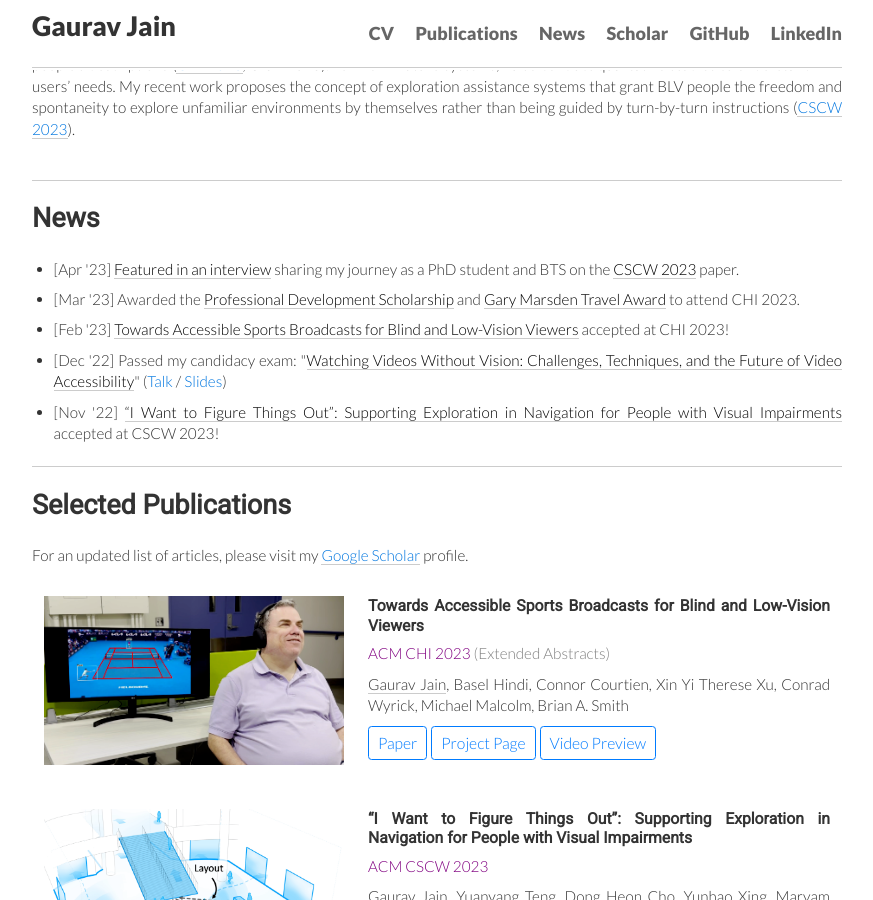
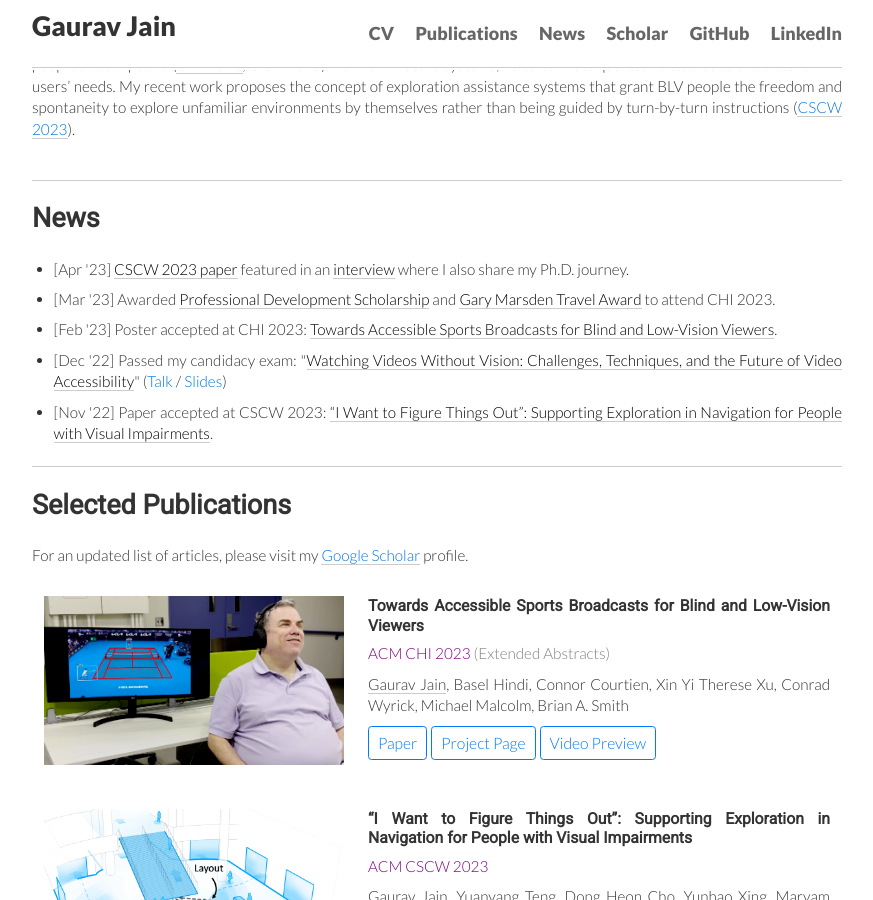
Before and after one commit to Gaurav1302/gaurav1302.github.io, a Jekyll site: the page built from index.html, in a window 1280 px wide and 900 px high, scrolled down 332 px. Shown: the whole window, without its empty margins (203-1076 px from the left). Built offline with Jekyll 4.4.1, drawn with Linux system fonts in a browser that asks for light colours; nearby versions of some CDN libraries.

Commit message:
updated news framing.

```diff
--- a/index.html
+++ b/index.html
@@ -65,19 +65,20 @@ tags: about
       <p>[Jun '23] <a href="https://www.cs.columbia.edu/2023/voices-of-cs-gaurav-jain/"; class="uline-black">Featured in an interview</a> sharing my journey as a PhD student and BTS on the <a href="https://dl.acm.org/doi/10.1145/3579496"; class="uline-black">CSCW 2023</a> paper.</p>
     </li> -->
     <li>
-      <p>[Apr '23] <a href="https://www.cs.columbia.edu/2023/voices-of-cs-gaurav-jain/"; class="uline-black">Featured in an interview</a> sharing my journey as a PhD student and BTS on the <a href="https://dl.acm.org/doi/10.1145/3579496"; class="uline-black">CSCW 2023</a> paper.</p>
+      <p>[Apr '23]
+        <a href="https://dl.acm.org/doi/10.1145/3579496"; class="uline-black">CSCW 2023 paper</a> featured in an <a href="https://www.cs.columbia.edu/2023/voices-of-cs-gaurav-jain/"; class="uline-black">interview</a> where I also share my Ph.D. journey.</p>
     </li>
     <li>
-      <p>[Mar '23] Awarded the <a href="https://egsc.engineering.columbia.edu/content/professional-development-scholarship-spring-2023"; class="uline-black">Professional Development Scholarship</a> and <a href="https://sigchi.org/gary-marsden-travel-award-recipients/"; class="uline-black">Gary Marsden Travel Award</a> to attend CHI 2023.</p>
+      <p>[Mar '23] Awarded <a href="https://egsc.engineering.columbia.edu/content/professional-development-scholarship-spring-2023"; class="uline-black">Professional Development Scholarship</a> and <a href="https://sigchi.org/gary-marsden-travel-award-recipients/"; class="uline-black">Gary Marsden Travel Award</a> to attend CHI 2023.</p>
     </li>
     <li>
-      <p>[Feb '23] <a href="https://dl.acm.org/doi/10.1145/3544549.3585610"; class="uline-black">Towards Accessible Sports Broadcasts for Blind and Low-Vision Viewers</a> accepted at CHI 2023! </p>
+      <p>[Feb '23] Poster accepted at CHI 2023: <a href="https://dl.acm.org/doi/10.1145/3544549.3585610"; class="uline-black">Towards Accessible Sports Broadcasts for Blind and Low-Vision Viewers</a>.</p>
     </li>
     <li>
       <p>[Dec '22] Passed my candidacy exam: "<a href = "https://www.youtube.com/watch?v=QuGQKrjezdk"; class="uline-black">Watching Videos Without Vision: Challenges, Techniques, and the Future of Video Accessibility</a>" (<a href='https://www.youtube.com/watch?v=QuGQKrjezdk'>Talk</a> / <a href='https://gaurav1302.github.io/files/CEslides.pdf'>Slides</a>) </p>
   </li>
   <li>
-    <p>[Nov '22] <a href = "https://dl.acm.org/doi/10.1145/3579496"; class="uline-black">“I Want to Figure Things Out”: Supporting Exploration in Navigation for People with Visual Impairments</a> accepted at CSCW 2023!</p>
+    <p>[Nov '22] Paper accepted at CSCW 2023: <a href = "https://dl.acm.org/doi/10.1145/3579496"; class="uline-black">“I Want to Figure Things Out”: Supporting Exploration in Navigation for People with Visual Impairments</a>.</p>
 </li>
 </ul>
 
```
